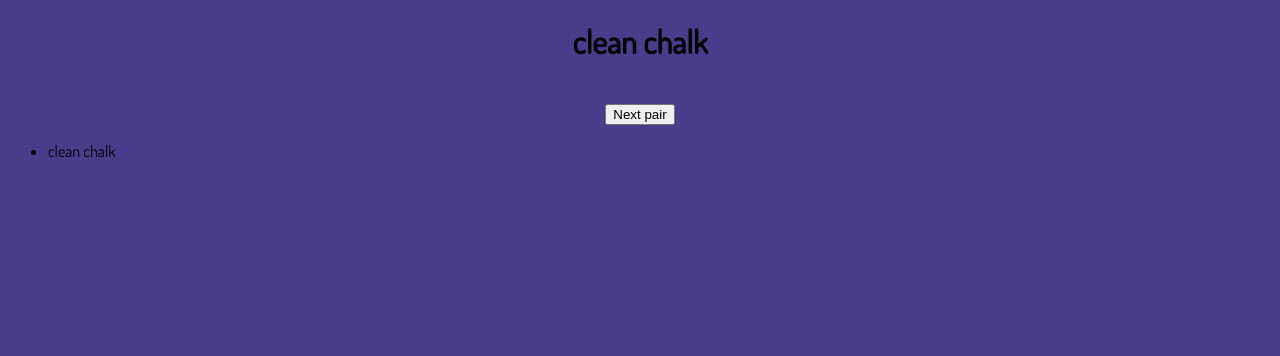
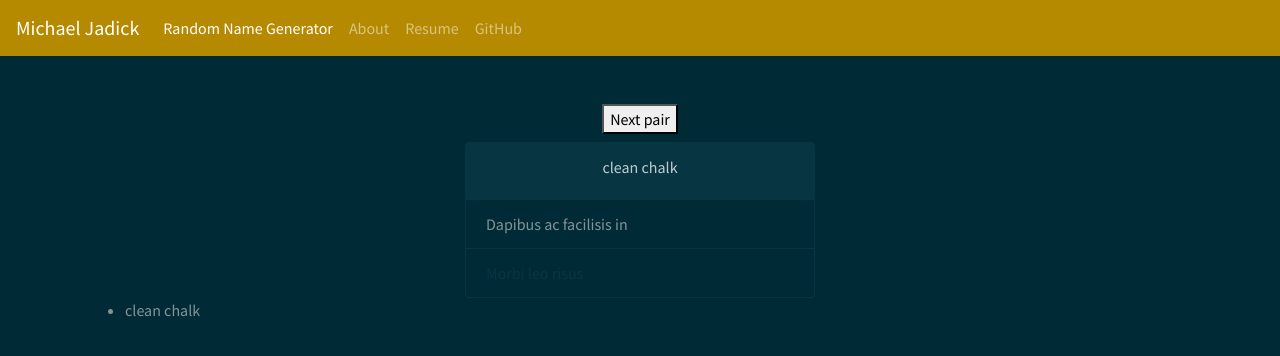
Before and after one commit to taco-tues-on-a-fri/Random-Username-Generator, a plain HTML site: page index.html in a window 1280 px wide. Drawn offline with nearby package versions, Linux system fonts and the light colour scheme.

Commit message:
replace layout with bootstrap

```diff
--- a/index.html
+++ b/index.html
@@ -11,14 +11,58 @@
 
   <link rel="shortcut icon" href="favicon.png">
   <link rel="stylesheet" href="style.css">
+  <link href="https://stackpath.bootstrapcdn.com/bootswatch/4.3.1/solar/bootstrap.min.css" rel="stylesheet" integrity="sha384-8nq3OiMMgrVFAHyRMMO+DTfMEciSY+c3Awhj/5ljQ1xck1Uv2BUtMjsjLD8GT5Er" crossorigin="anonymous">
   <link rel="stylesheet" href="https://fonts.googleapis.com/css?family=Dosis">
 </head>
 
 <body onload="random_name_generator()">
-  <h1 id="random_name_textarea"></h1>
-  <button id="next" type="button" onclick="random_name_generator()"> Next pair </button>
+  <nav class="navbar navbar-expand-lg navbar-dark bg-primary">
+    <a class="navbar-brand" href="#">Michael Jadick</a>
+    <button class="navbar-toggler" type="button" data-toggle="collapse" data-target="#navbarColor01" aria-controls="navbarColor01" aria-expanded="false" aria-label="Toggle navigation">
+      <span class="navbar-toggler-icon"></span>
+    </button>
+
+    <div class="collapse navbar-collapse" id="navbarColor01">
+      <ul class="navbar-nav mr-auto">
+        <li class="nav-item active">
+          <a class="nav-link" href="https://taco-tues-on-a-fri.github.io/random-username-generator/">Random Name Generator <span class="sr-only">(current)</span></a>
+        </li>
+        <li class="nav-item">
+          <a class="nav-link" href="#">About</a>
+        </li>
+        <li class="nav-item">
+          <a class="nav-link" href="#">Resume</a>
+        </li>
+        <li class="nav-item">
+          <a class="nav-link" href="#">GitHub</a>
+        </li>
+      </ul>
+    </div>
+  </nav>
+  <div class="container">
+    <div class="row pt-5"></div>
+    <div class="row">
+      <div class="col"></div>
+      <div class="col">
+        <button id="next" type="button" onclick="random_name_generator()"> Next pair </button>
+      </div>
+      <div class="col"></div>
+    </div>
+    <div class="row pt-2">
+      <div class="col"></div>
+        <div class="col">
+          <div class="list-group">
+            <a href="#" id="random_name_textarea" class="list-group-item list-group-item-action active"></a>
+            <a href="#" class="list-group-item list-group-item-action">Dapibus ac facilisis in</a>
+            <a href="#" class="list-group-item list-group-item-action disabled">Morbi leo risus</a>
+          </div>
+      </div>
+    <div class="col"></div>
+  </div>
+
   <div id="pairs_log" style="text-align: left">
     <ul id="historical_pair"></ul>
+  </div>
   </div>
   <script src="data.js"></script>
   <script src="main.js"></script>
```
